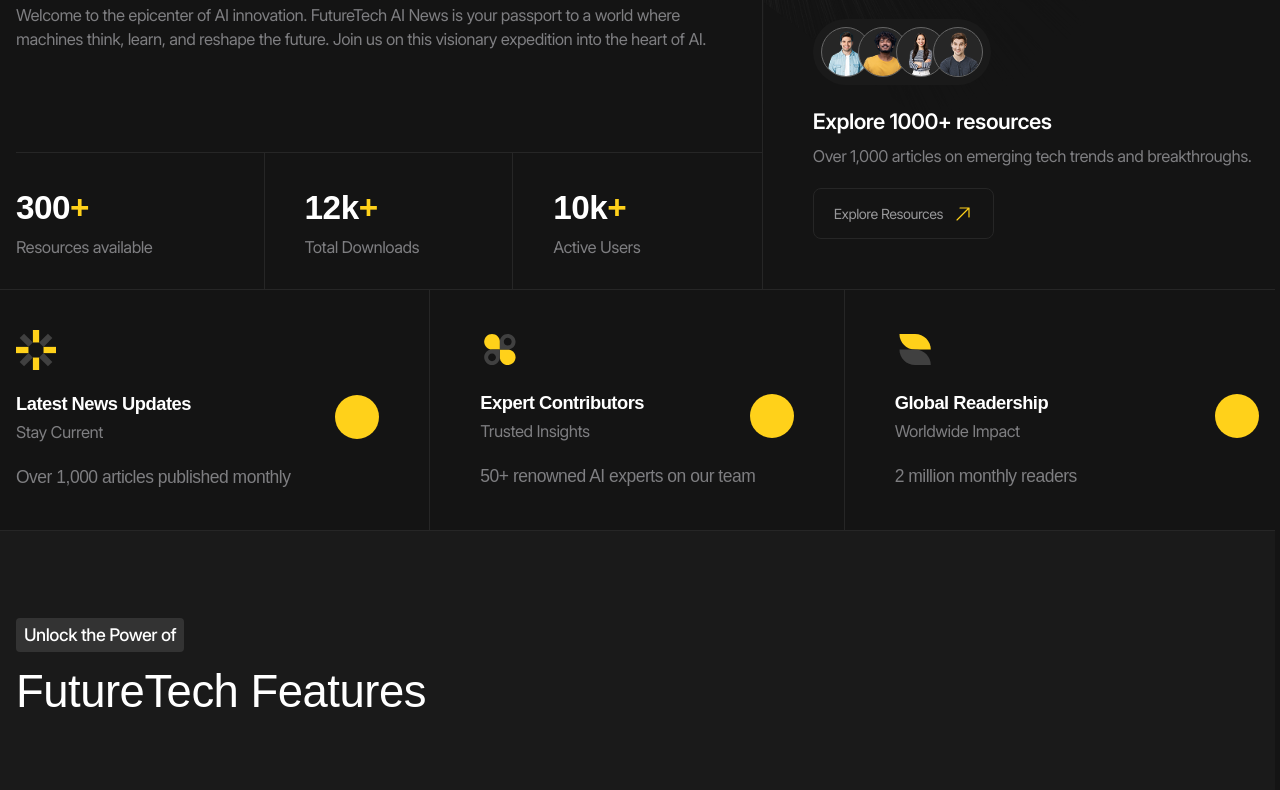
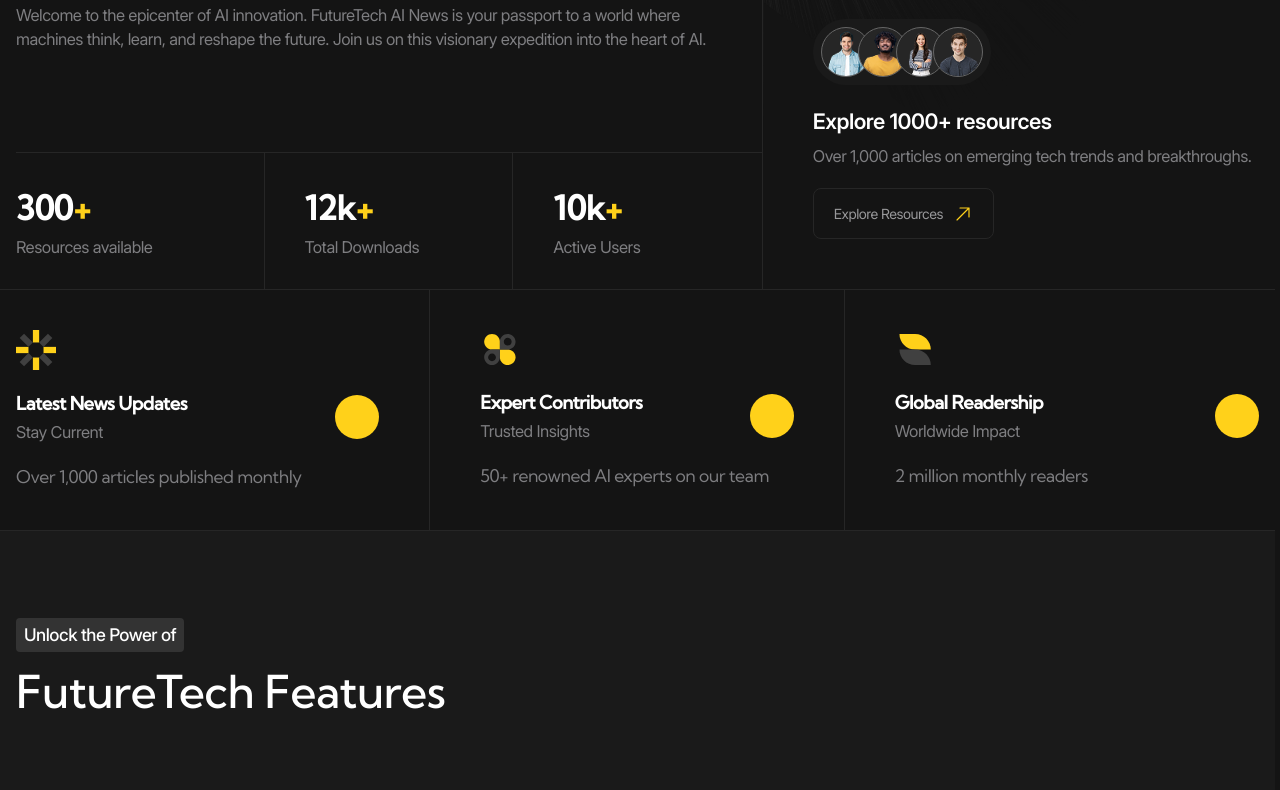
Before and after one commit to Nezkof/Future-Tech, a website with bundled scripts: page index.html in a window 1280 px wide. Shown: the part 477-1267 px from the top of the page. Built offline with nearby package versions, Linux system fonts and the light colour scheme; files whose address does not match are found by name.

Commit message:
fix: font

```diff
--- a/styles/main.css
+++ b/styles/main.css
@@ -248,7 +248,7 @@ svg * {
    --border: 0.0625rem solid var(--color-dark-15);
    --shadow: 0 0 0 0.1875rem #191919;
    --font-family-base: "Inter", sans-serif;
-   --font-family-accent: "Kumbg Sans", sans-serif;
+   --font-family-accent: "Kumbh Sans", sans-serif;
    --container-width: 100rem;
    --container-padding-x: 1rem;
    --scroll-bar-width: 0.3125rem;
```
